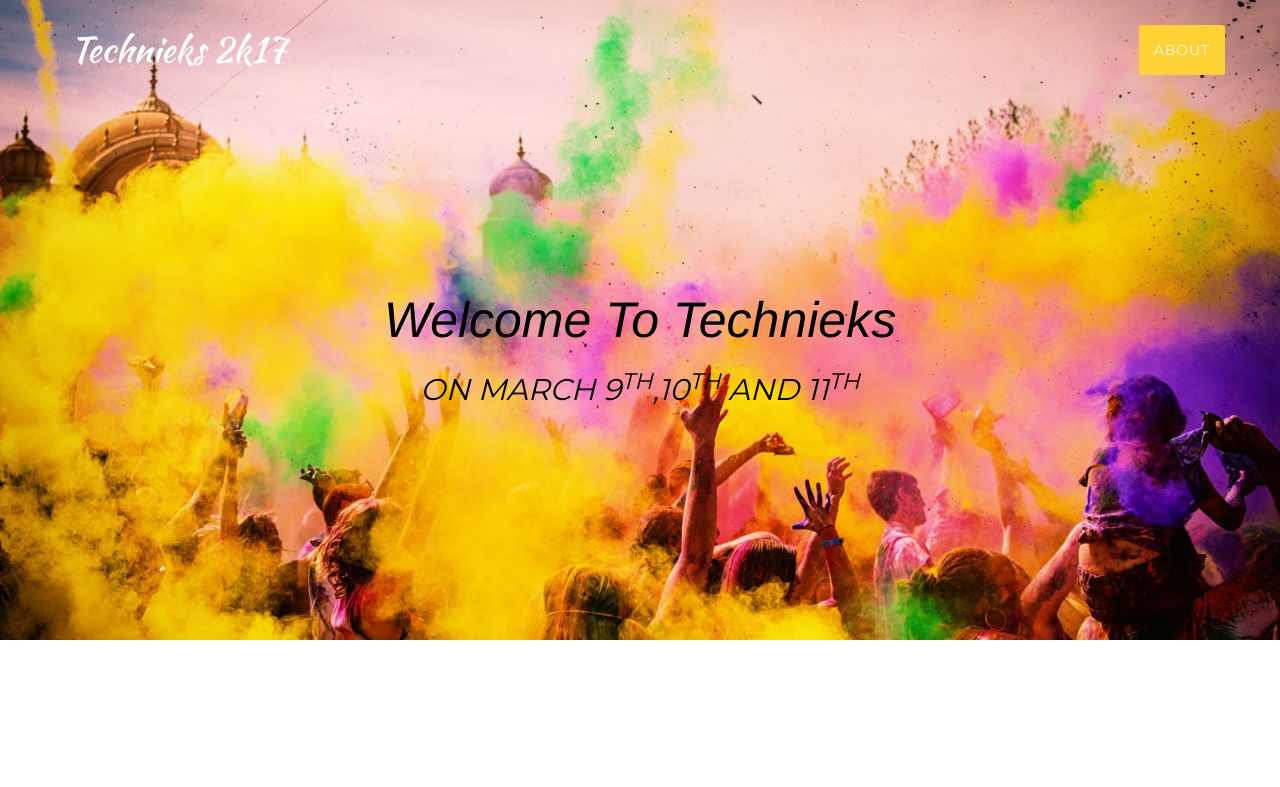
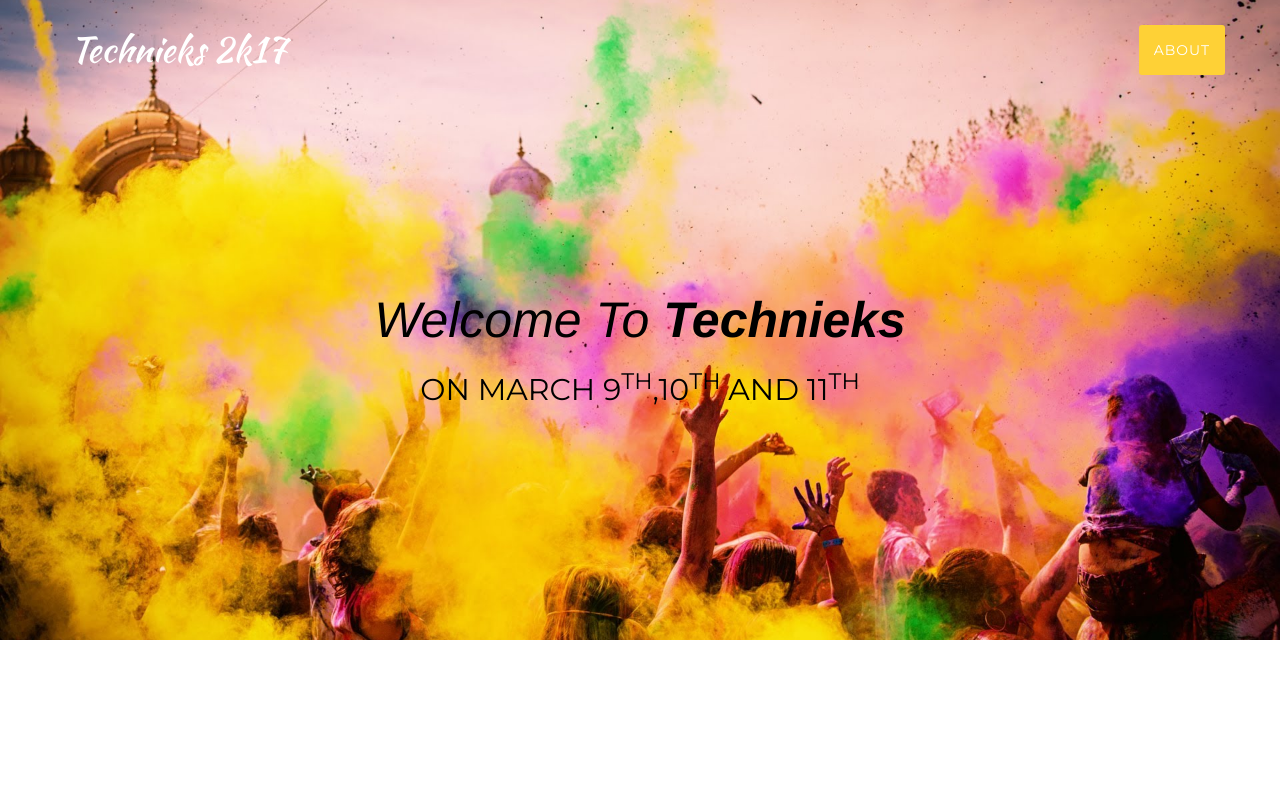
Before and after one commit to mridulganga/techNIEks, a website: page index.html in a window 1280 px wide. Shown: the top 787 px of the page. Drawn offline with nearby package versions, Linux system fonts and the light colour scheme; a web font is replaced by a local one.

Commit message:
font updation

```diff
--- a/index.html
+++ b/index.html
@@ -75,8 +75,8 @@
     <header>
         <div class="container">
             <div class="intro-text">
-                <div class="intro-lead-in">Welcome To Technieks</div>
-                <div class="intro-heading"><i>On March 9<sup>th</sup>,10<sup>th</sup> and 11<sup>th</sup> </i></div>
+                <div class="intro-lead-in"><span id="wel">Welcome To</span> <b>Technieks</b></div>
+                <div class="intro-heading">On March 9<sup>th</sup>,10<sup>th</sup> and 11<sup>th</sup> </div>
                 <!--<a href="#services" class="page-scroll btn btn-xl">Tell Me More</a>-->
             </div>
         </div>
```
